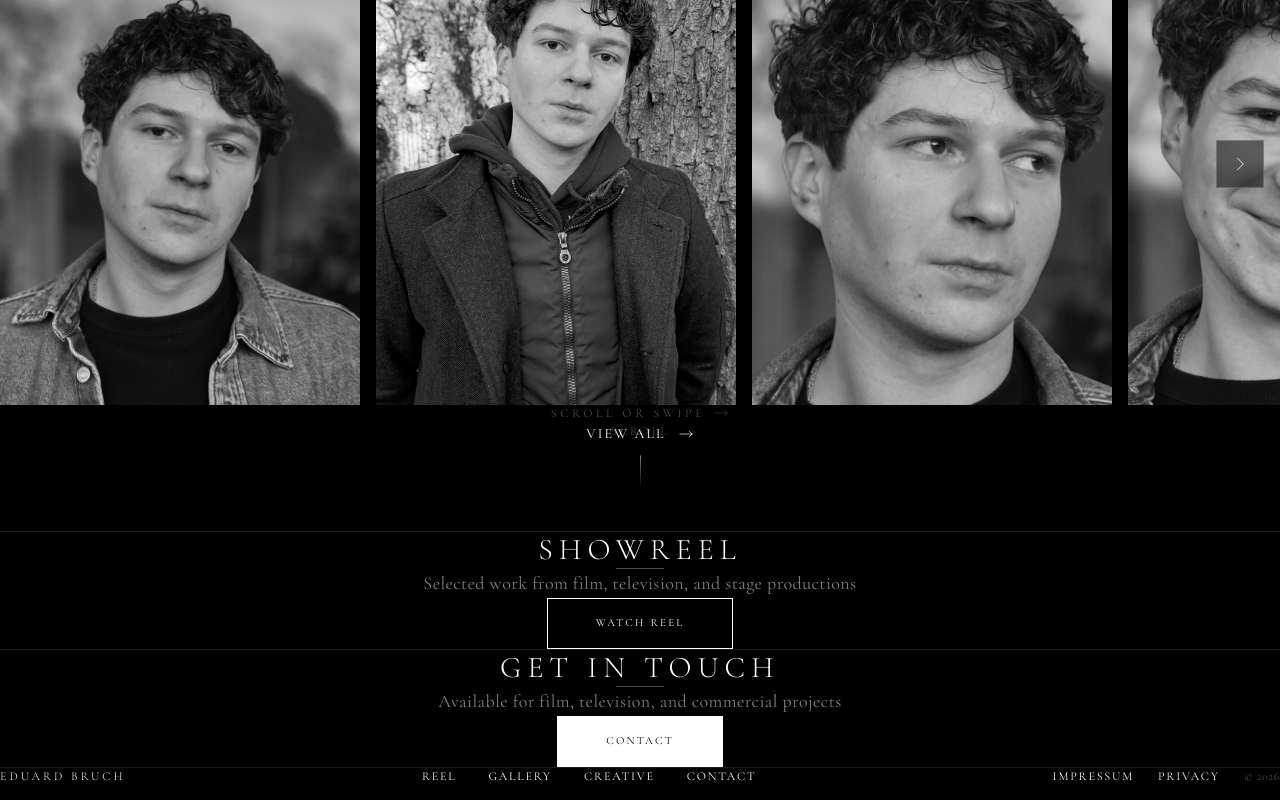
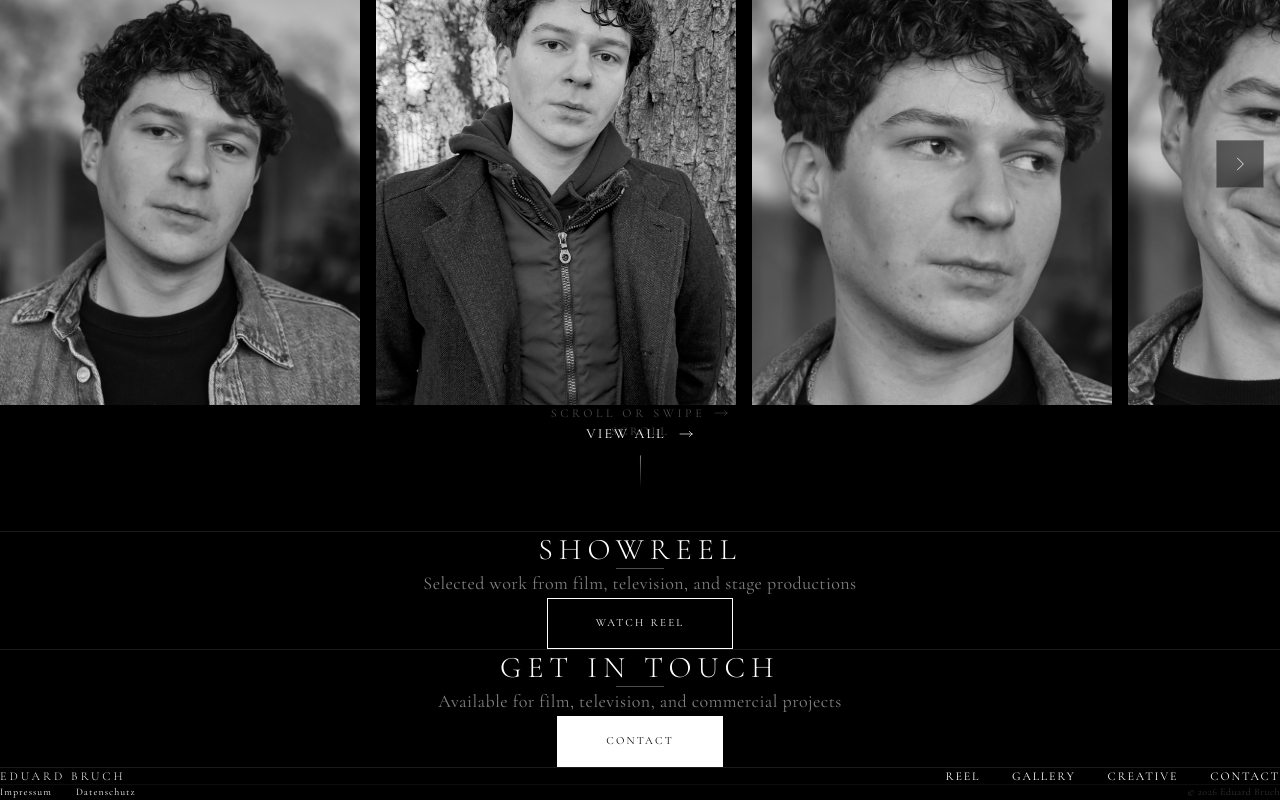
Before and after one commit to eduardbach777/eduard-bruch-website-, a Next.js app: page / in a window 1280 px wide. Shown: the part 269-1069 px from the top of the page. Built offline with nearby package versions, Linux system fonts and the light colour scheme.

Commit message:
Improve footer layout with separate legal section

```diff
--- a/src/components/Footer.tsx
+++ b/src/components/Footer.tsx
@@ -2,16 +2,17 @@ import Link from "next/link";
 
 export default function Footer() {
   return (
-    <footer className="border-t border-white/10 py-16">
+    <footer className="border-t border-white/10 py-12">
       <div className="max-w-7xl mx-auto px-6 md:px-12">
-        <div className="flex flex-col md:flex-row items-center justify-between gap-8">
+        {/* Main row */}
+        <div className="flex flex-col md:flex-row items-center justify-between gap-6 mb-8">
           {/* Logo */}
           <Link href="/" className="text-xs tracking-[0.25em] font-light">
             EDUARD BRUCH
           </Link>
 
-          {/* Links */}
-          <div className="flex items-center gap-8">
+          {/* Navigation */}
+          <nav className="flex items-center gap-6 md:gap-8">
             <Link
               href="/reel"
               className="text-xs tracking-[0.15em] text-white/40 hover:text-white transition-colors uppercase"
@@ -36,26 +37,28 @@ export default function Footer() {
             >
               Contact
             </Link>
-          </div>
+          </nav>
+        </div>
 
-          {/* Legal + Copyright */}
+        {/* Legal row */}
+        <div className="flex flex-col md:flex-row items-center justify-between gap-4 pt-6 border-t border-white/5">
           <div className="flex items-center gap-6">
             <Link
               href="/pdfcreator/impressum"
-              className="text-xs tracking-[0.15em] text-white/40 hover:text-white transition-colors uppercase"
+              className="text-[10px] tracking-[0.1em] text-white/30 hover:text-white/60 transition-colors"
             >
               Impressum
             </Link>
             <Link
               href="/pdfcreator/privacy"
-              className="text-xs tracking-[0.15em] text-white/40 hover:text-white transition-colors uppercase"
+              className="text-[10px] tracking-[0.1em] text-white/30 hover:text-white/60 transition-colors"
             >
-              Privacy
+              Datenschutz
             </Link>
-            <p className="text-white/30 text-xs tracking-wider">
-              © {new Date().getFullYear()}
-            </p>
           </div>
+          <p className="text-white/20 text-[10px] tracking-wider">
+            © {new Date().getFullYear()} Eduard Bruch
+          </p>
         </div>
       </div>
     </footer>
```
